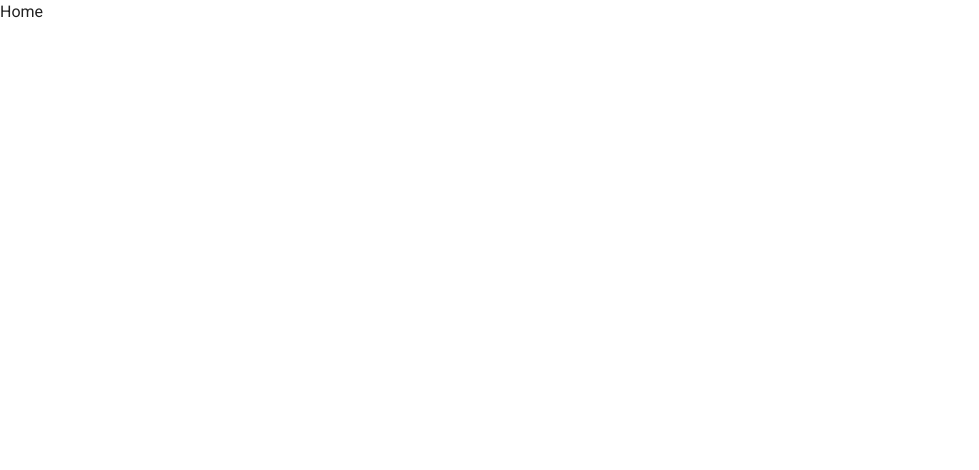
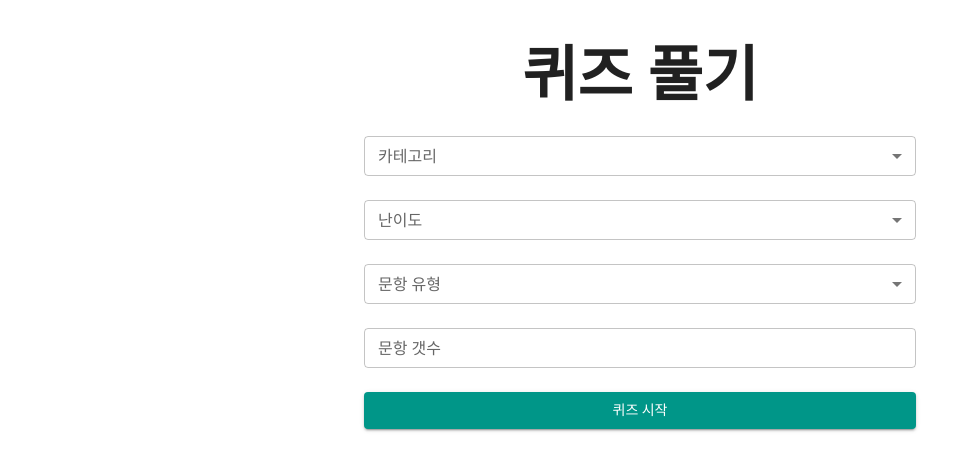
Before and after one commit to adc0612/quiz-app, a React (Create React App) app: page / in a window 1280 px wide. Shown: the top 470 px of the page, without its empty margins (0-979 px from the left). Built offline with nearby package versions, Linux system fonts and the light colour scheme.

Commit message:
feat: install axios and react query

```diff
--- a/package.json
+++ b/package.json
@@ -9,8 +9,10 @@
     "@testing-library/jest-dom": "^5.14.1",
     "@testing-library/react": "^13.0.0",
     "@testing-library/user-event": "^13.2.1",
+    "axios": "^0.27.2",
     "react": "^18.2.0",
     "react-dom": "^18.2.0",
+    "react-query": "^3.39.2",
     "react-router-dom": "^6.4.0",
     "react-scripts": "5.0.1",
     "web-vitals": "^2.1.0"
--- a/src/App.jsx
+++ b/src/App.jsx
@@ -1,7 +1,14 @@
 import Router from './Router';
-
+import Container from '@mui/material/Container';
+import { Box } from '@mui/system';
 function App() {
-  return <Router />;
+  return (
+    <Container maxWidth='sm'>
+      <Box textAlign='center' mt={5}>
+        <Router />
+      </Box>
+    </Container>
+  );
 }
 
 export default App;
--- /dev/null
+++ b/src/components/form/DropDown.jsx
@@ -0,0 +1,23 @@
+import React from 'react';
+import { Box } from '@mui/system';
+import { FormControl, InputLabel, MenuItem, Select } from '@mui/material';
+import { useState } from 'react';
+
+const DropDown = ({ label }) => {
+  const [value, setValue] = useState('');
+  const handleChange = () => {};
+  return (
+    <Box mt={3}>
+      <FormControl fullWidth size='small'>
+        <InputLabel>{label}</InputLabel>
+        <Select value={value} label={label} onChange={handleChange}>
+          <MenuItem>Option1</MenuItem>
+          <MenuItem>Option1</MenuItem>
+          <MenuItem>Option1</MenuItem>
+        </Select>
+      </FormControl>
+    </Box>
+  );
+};
+
+export default DropDown;
--- /dev/null
+++ b/src/components/form/TextInput.jsx
@@ -0,0 +1,17 @@
+import React from 'react';
+import { Box } from '@mui/system';
+import { FormControl, TextField } from '@mui/material';
+
+const TextInput = ({ label }) => {
+  const handleChange = () => {};
+
+  return (
+    <Box mt={3}>
+      <FormControl fullWidth>
+        <TextField onChange={handleChange} variant='outlined' label={label} type='number' size='small' />
+      </FormControl>
+    </Box>
+  );
+};
+
+export default TextInput;
--- a/src/routes/Home.jsx
+++ b/src/routes/Home.jsx
@@ -1,7 +1,29 @@
 import React from 'react';
+import DropDown from '../components/form/DropDown';
+import { Box } from '@mui/system';
+import Button from '@mui/material/Button';
+import { Typography } from '@mui/material';
+import TextInput from '../components/form/TextInput';
 
 const Home = () => {
-  return <div>Home</div>;
+  return (
+    <div>
+      <Typography variant='h2' fontWeight='bold'>
+        퀴즈 풀기
+      </Typography>
+      <form>
+        <DropDown label='카테고리' />
+        <DropDown label='난이도' />
+        <DropDown label='문항 유형' />
+        <TextInput label='문항 갯수' />
+        <Box mt={3} width='100%'>
+          <Button variant='contained' color='primary' type='submit' fullWidth>
+            퀴즈 시작
+          </Button>
+        </Box>
+      </form>
+    </div>
+  );
 };
 
 export default Home;
```
Also changed, not shown: src/utils/axios-utils.js (added), 1 other file (tests, documents, lock files or other folders).
